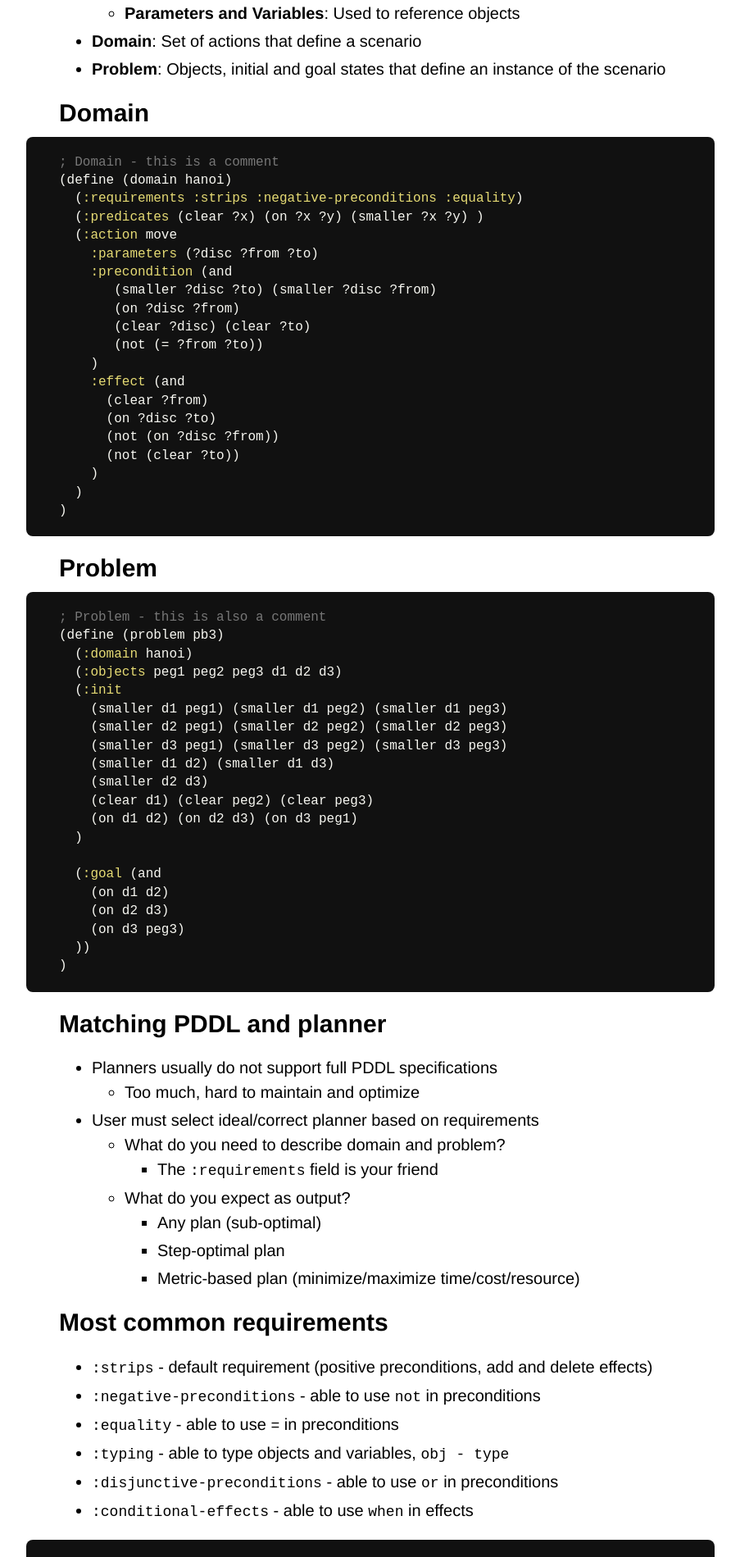
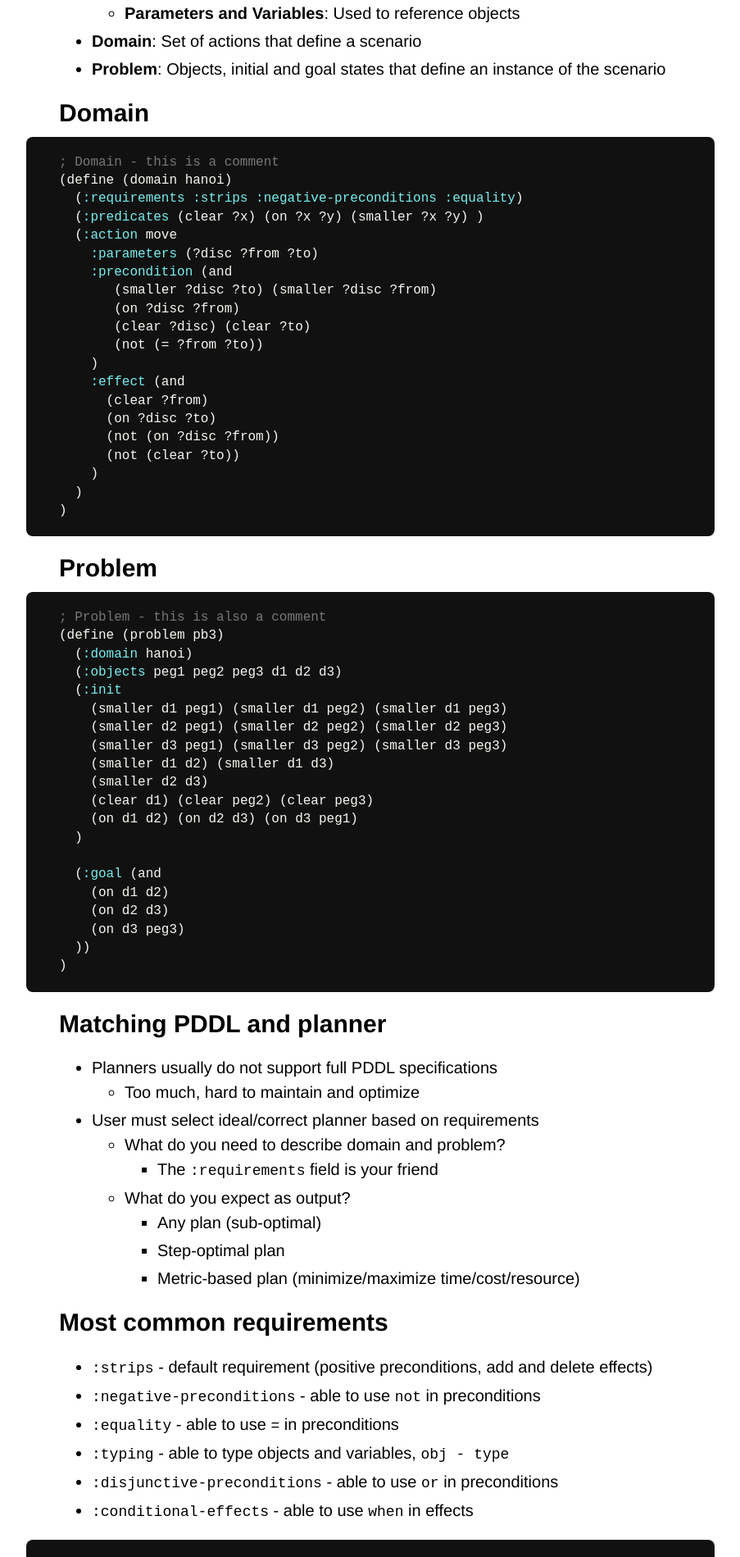
Before and after one commit to Maumagnaguagno/maumagnaguagno.github.io, a Jekyll site: the page built from pddl.md, in a window 1280 px wide. Shown: the part 953-2852 px from the top of the page at 82% size, without its empty margins (188-1091 px from the left). Built offline with Jekyll 4.4.1, drawn with Linux system fonts in a browser that asks for light colours; our own code applies the rules of GitHub Pages for plain Markdown files.

Commit message:
Blue Monokai Literal.String.Symbol

```diff
--- a/css/_monokai.scss
+++ b/css/_monokai.scss
@@ -53,7 +53,7 @@ pre.highlight,
 .highlight .sx { color: #e6db74 } /* Literal.String.Other */
 .highlight .sr { color: #e6db74 } /* Literal.String.Regex */
 .highlight .s1 { color: #e6db74 } /* Literal.String.Single */
-.highlight .ss { color: #e6db74 } /* Literal.String.Symbol */
+.highlight .ss { color: #7EE } /* Literal.String.Symbol */
 .highlight .bp { color: #f8f8f2 } /* Name.Builtin.Pseudo */
 .highlight .vc { color: #f8f8f2 } /* Name.Variable.Class */
 .highlight .vg { color: #f8f8f2 } /* Name.Variable.Global */
```
